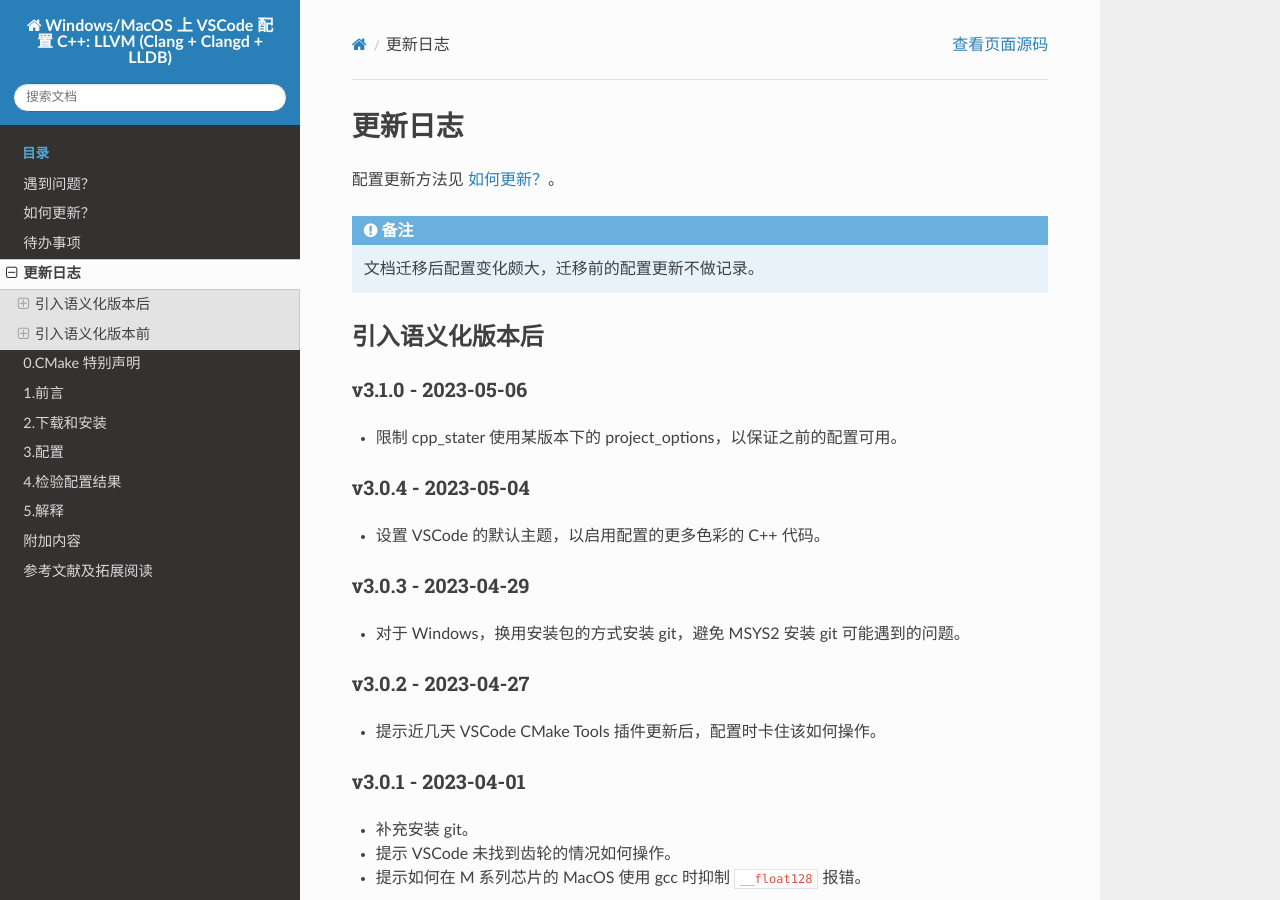
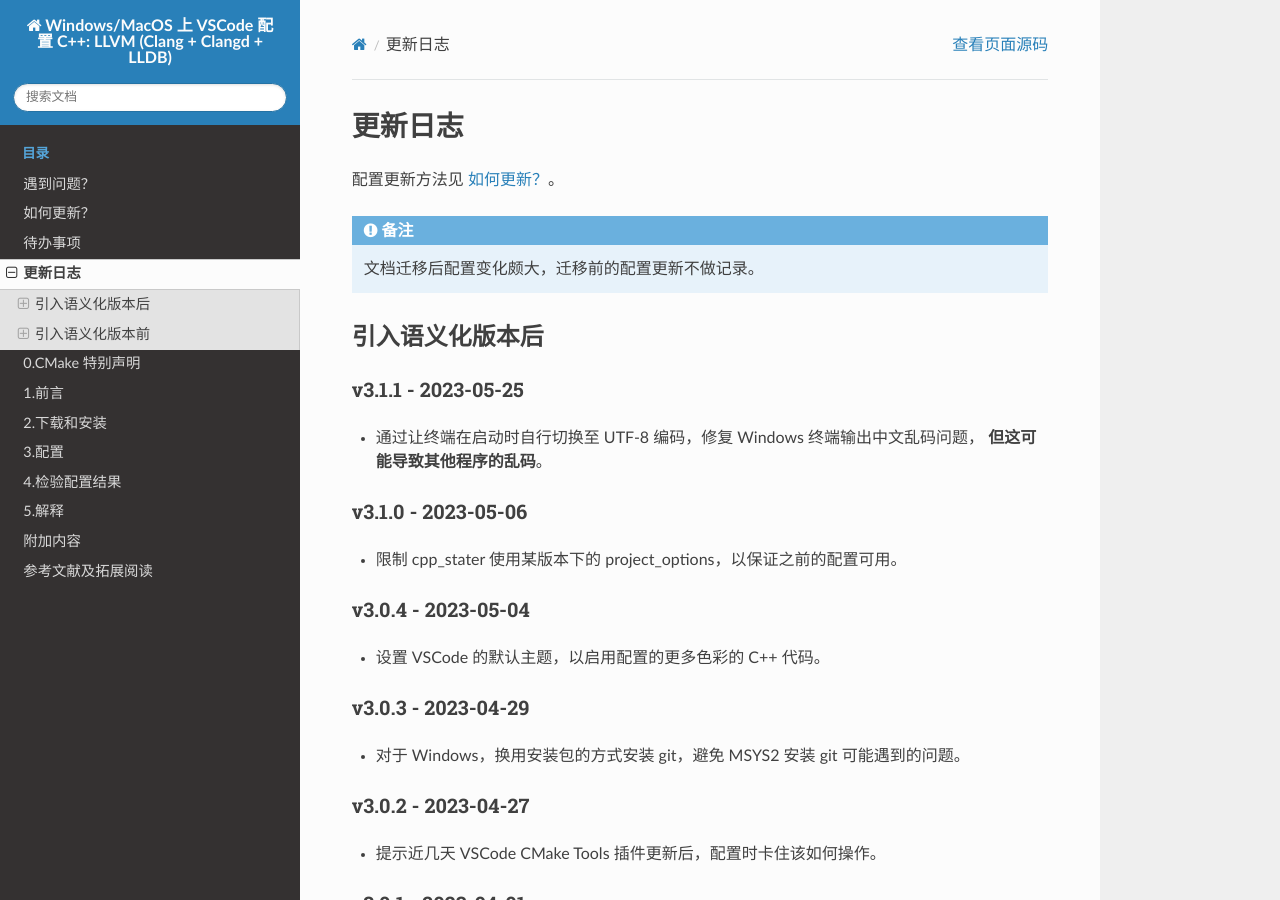
Before and after one commit to FeignClaims/vscode_cpp_starter, a Sphinx documentation site: the page built from docs/source/changelog.rst, in a window 1280 px wide and 900 px high. Built offline with Sphinx 7.4.7 and the Read the Docs theme 2.0.0, drawn with Linux system fonts in a browser that asks for light colours.

Commit message:
修复 Windows 终端乱码问题

```diff
--- a/docs/source/changelog.rst
+++ b/docs/source/changelog.rst
@@ -10,6 +10,11 @@
 
 引入语义化版本后
 ****************
+
+v3.1.1 - 2023-05-25
+=====================
+
+- 通过让终端在启动时自行切换至 UTF-8 编码，修复 Windows 终端输出中文乱码问题， **但这可能导致其他程序的乱码**。
 
 v3.1.0 - 2023-05-06
 =====================
```
